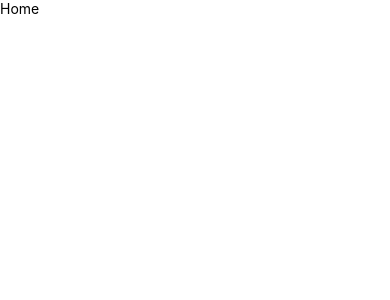
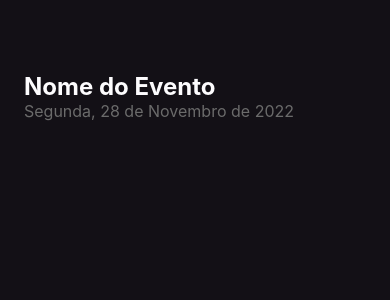
Before and after one commit to Hugovarellaa/ignite-react-native-chapter-1, a React Native app in the folder imhere/: screen / in a window 390 px wide. Shown: the top 300 px of the page. Built offline with nearby package versions, Linux system fonts and the light colour scheme.

Commit message:
refatorando

```diff
--- a/imhere/src/screens/Home/index.tsx
+++ b/imhere/src/screens/Home/index.tsx
@@ -1,5 +1,11 @@
-import { Text } from 'react-native'
+import { Text, View } from 'react-native'
+import { homeStyles } from './styles'
 
 export function Home() {
-    return <Text>Home</Text>
+    return (
+        <View style={homeStyles.container}>
+            <Text style={homeStyles.eventName}>Nome do Evento</Text>
+            <Text style={homeStyles.eventDate}>Segunda, 28 de Novembro de 2022</Text>
+        </View>
+    )
 }
--- a/imhere/src/screens/Home/styles.ts
+++ b/imhere/src/screens/Home/styles.ts
@@ -0,0 +1,19 @@
+import { StyleSheet } from 'react-native'
+
+export const homeStyles = StyleSheet.create({
+    container: {
+        flex: 1,
+        backgroundColor: '#131016',
+        padding: 24,
+    },
+    eventName: {
+        color: '#fdfcfe',
+        fontSize: 24,
+        fontWeight: 'bold',
+        marginTop: 48,
+    },
+    eventDate: {
+        color: '#6b6b6b',
+        fontSize: 16,
+    },
+})
```
